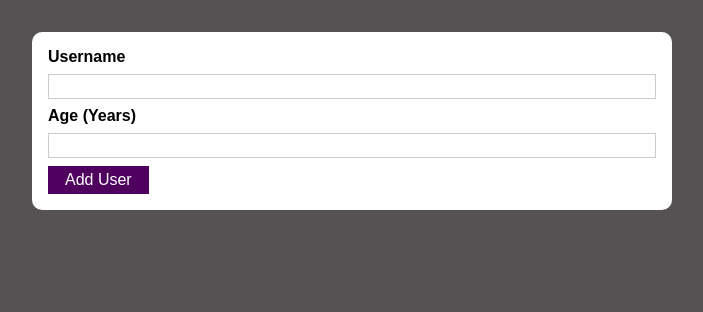
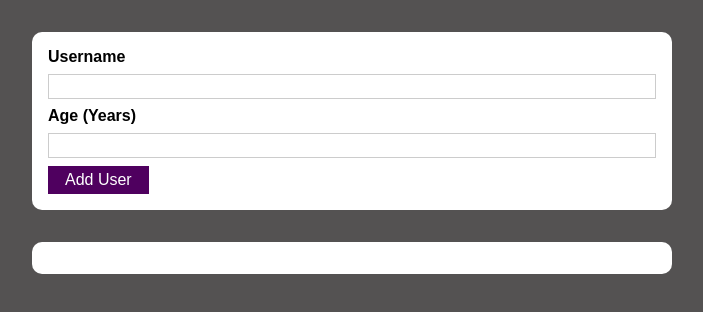
Before and after one commit to afranca/user-age-list, a React (Create React App) app: page / in a window 1280 px wide. Shown: the top 312 px of the page, without its empty margins (288-991 px from the left). Built offline with nearby package versions, Linux system fonts and the light colour scheme.

Commit message:
feat: creating UsersList component

```diff
--- a/src/App.js
+++ b/src/App.js
@@ -1,12 +1,17 @@
 import React from 'react';
 import AddUser from './components/Users/AddUser';
+import UsersList from './components/Users/UsersList';
 
 
 
 function App() {
+
+  const users = [];
+
   return (
     <div>
       <AddUser></AddUser>
+      <UsersList users={users}></UsersList>
     </div>
   );
 }
--- /dev/null
+++ b/src/components/Users/UsersList.js
@@ -0,0 +1,24 @@
+import React from "react";
+import Card from "../UI/Card";
+import classes from  "./UsersList.module.css";
+
+const UserList = props =>{
+
+    return (
+        <Card className={classes.users}>
+        <ul>
+            {
+                props.users.map( (user) =>(
+                    <li>
+                        {user.name} ({user.age} years old)
+                    </li>
+                ))
+            }
+
+        </ul>
+        </Card>
+    );
+
+};
+
+export default UserList;
--- /dev/null
+++ b/src/components/Users/UsersList.module.css
@@ -0,0 +1,16 @@
+.users {
+    margin: 2rem auto;
+    width: 90%;
+    max-width: 40rem;
+  }
+
+  .users ul {
+    list-style: none;
+    padding: 1rem;
+  }
+
+  .users li {
+    border: 1px solid #ccc;
+    margin: 0.5rem 0;
+    padding: 0.5rem;
+  }
```
